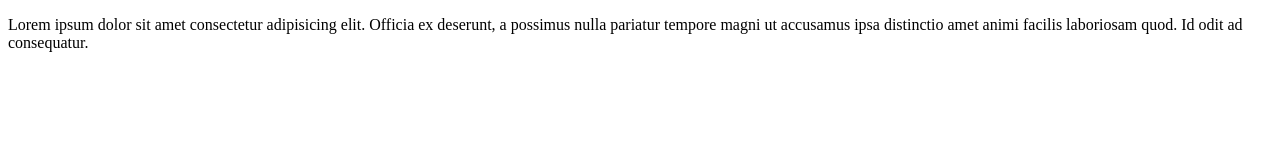
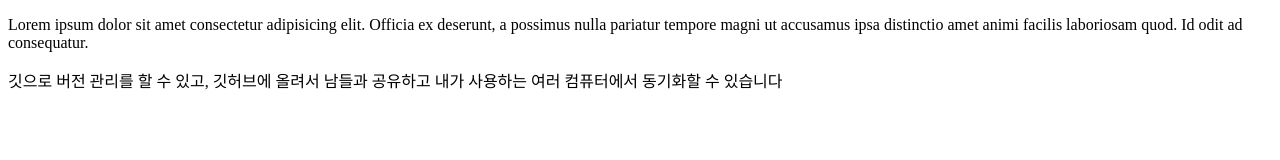
Before and after one commit to kmj101/dc_33, a plain HTML site: page index.html in a window 1280 px wide. Drawn offline with Linux system fonts and the light colour scheme.

Commit message:
깃허브에 대한 설명을 추가

```diff
--- a/index.html
+++ b/index.html
@@ -12,5 +12,9 @@
       deserunt, a possimus nulla pariatur tempore magni ut accusamus ipsa
       distinctio amet animi facilis laboriosam quod. Id odit ad consequatur.
     </p>
+    <p>
+      깃으로 버전 관리를 할 수 있고, 깃허브에 올려서 남들과 공유하고 내가
+      사용하는 여러 컴퓨터에서 동기화할 수 있습니다
+    </p>
   </body>
 </html>
```
